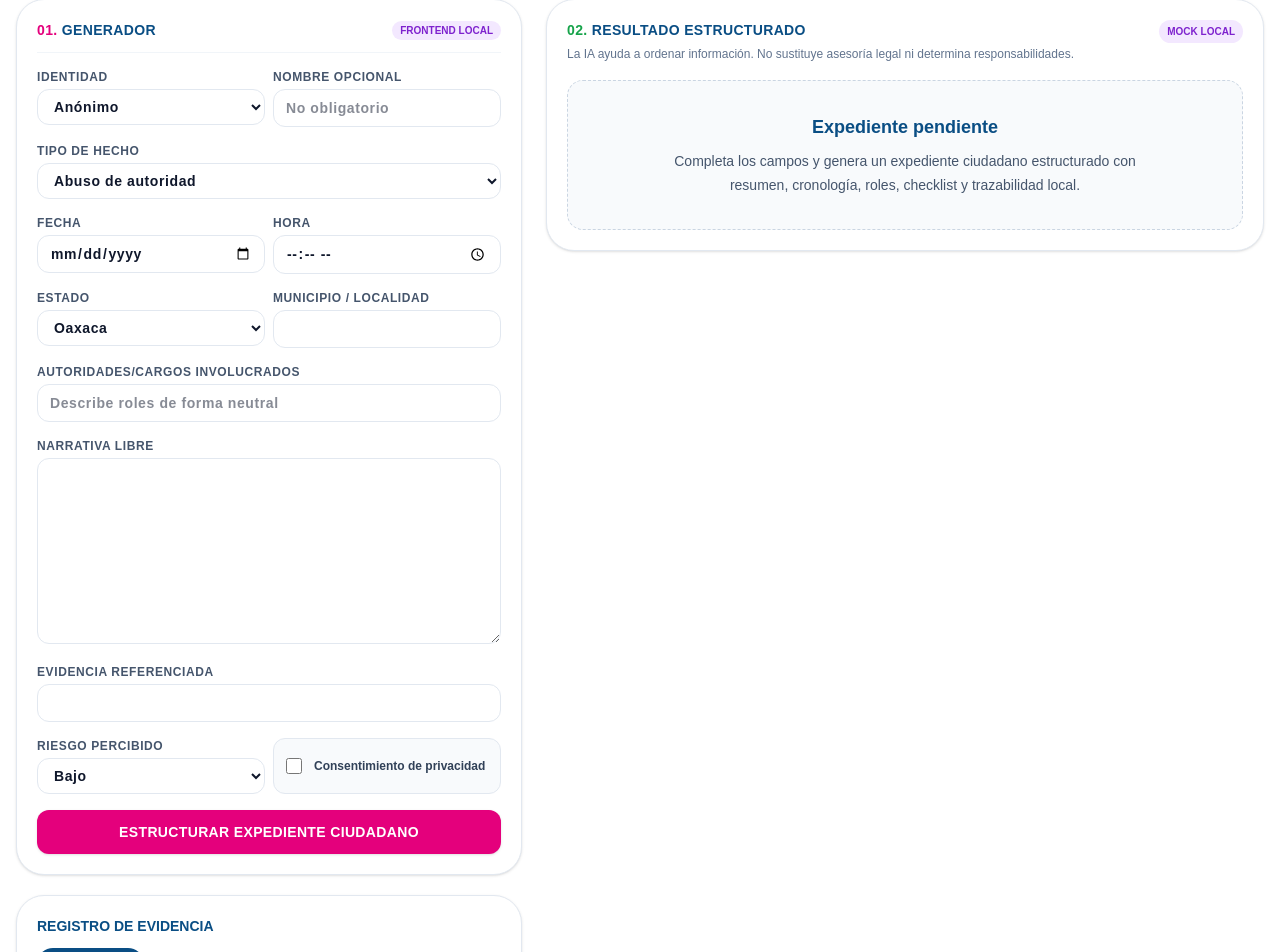
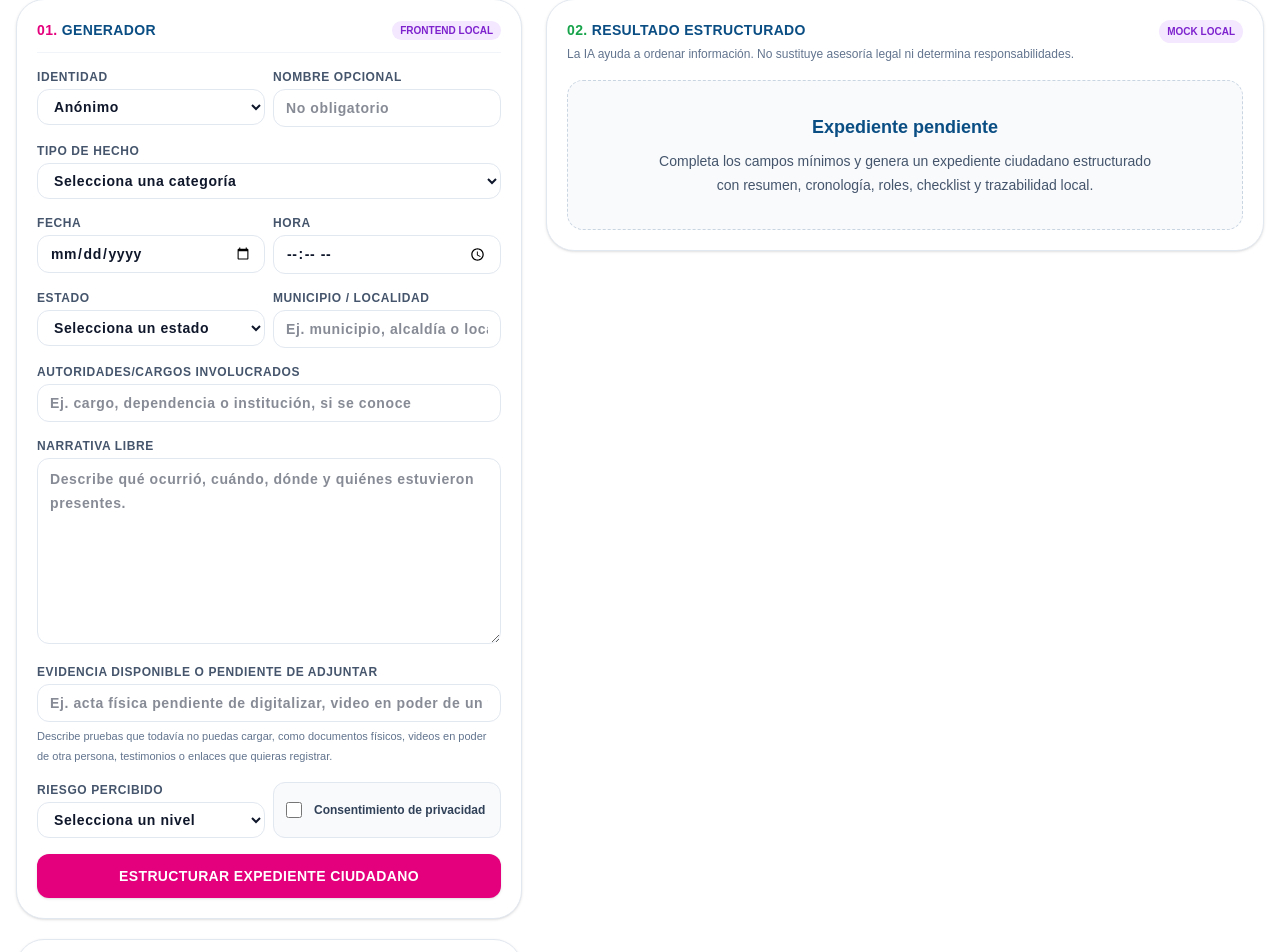
Before and after one commit to TecnocraciaParticipativaMexico/Plataforma, a Next.js app in the folder web/: page /fiscalia-ia in a window 1280 px wide. Shown: the part 320-1272 px from the top of the page. Built offline with nearby package versions, Linux system fonts and the light colour scheme.

Commit message:
fix: clarify Fiscalia IA evidence UX and empty validation

```diff
--- a/web/components/fiscalia-ia/CaseGenerator.tsx
+++ b/web/components/fiscalia-ia/CaseGenerator.tsx
@@ -14,9 +14,19 @@ type CaseGeneratorProps = {
   structuredCase: StructuredCase | null;
 };
 
+function getValidationErrors(form: FiscaliaFormState): string[] {
+  const errors: string[] = [];
+  if (!form.factType) errors.push("Selecciona una categoría de hecho.");
+  if (!form.state && !form.municipality.trim()) errors.push("Indica al menos un estado, municipio o localidad aproximada.");
+  if (!form.narrative.trim()) errors.push("Agrega una narrativa breve de los hechos.");
+  if (!form.privacyConsent) errors.push("Confirma el consentimiento de privacidad antes de estructurar el expediente.");
+  return errors;
+}
+
 export function CaseGenerator({ form, evidence, loading, onFormChange, onEvidenceAdd, onGenerate, structuredCase }: CaseGeneratorProps) {
   const inputRef = useRef<HTMLInputElement | null>(null);
   const [fileNotice, setFileNotice] = useState("");
+  const [validationErrors, setValidationErrors] = useState<string[]>([]);
 
   async function handleFiles(files: FileList | null) {
     if (!files?.length) return;
@@ -37,6 +47,13 @@ export function CaseGenerator({ form, evidence, loading, onFormChange, onEvidenc
     if (inputRef.current) inputRef.current.value = "";
   }
 
+  function handleGenerateClick() {
+    const errors = getValidationErrors(form);
+    setValidationErrors(errors);
+    if (errors.length) return;
+    onGenerate();
+  }
+
   return (
     <section className="grid gap-6 lg:grid-cols-12">
       <div className="space-y-5 lg:col-span-5">
@@ -45,6 +62,15 @@ export function CaseGenerator({ form, evidence, loading, onFormChange, onEvidenc
             <h2 className="text-sm font-black uppercase tracking-wide text-[#0A4E84]"><span className="text-[#E4007C]">01.</span> Generador</h2>
             <span className="rounded-full bg-[#F3E8FF] px-2 py-0.5 text-[10px] font-bold uppercase text-[#7E22CE]">frontend local</span>
           </div>
+
+          {validationErrors.length ? (
+            <div className="mb-4 rounded-xl border border-[#F97316]/30 bg-[#FFF7ED] p-3 text-xs leading-5 text-[#9A3412]">
+              <p className="font-black uppercase">Faltan datos mínimos</p>
+              <ul className="mt-1 list-disc pl-4">
+                {validationErrors.map((error) => <li key={error}>{error}</li>)}
+              </ul>
+            </div>
+          ) : null}
 
           <div className="grid gap-4">
             <div className="grid gap-2 sm:grid-cols-2">
@@ -64,6 +90,7 @@ export function CaseGenerator({ form, evidence, loading, onFormChange, onEvidenc
             <label className="text-xs font-bold uppercase tracking-wider text-slate-600">
               Tipo de hecho
               <select value={form.factType} onChange={(event) => onFormChange({ factType: event.target.value })} className="mt-1 w-full rounded-xl border border-slate-200 bg-white px-3 py-2 text-sm text-slate-900 outline-none focus:border-[#E4007C] focus:ring-2 focus:ring-[#E4007C]/15">
+                <option value="">Selecciona una categoría</option>
                 {factTypes.map((type) => <option key={type}>{type}</option>)}
               </select>
             </label>
@@ -83,34 +110,39 @@ export function CaseGenerator({ form, evidence, loading, onFormChange, onEvidenc
               <label className="text-xs font-bold uppercase tracking-wider text-slate-600">
                 Estado
                 <select value={form.state} onChange={(event) => onFormChange({ state: event.target.value })} className="mt-1 w-full rounded-xl border border-slate-200 bg-white px-3 py-2 text-sm text-slate-900 outline-none focus:border-[#E4007C] focus:ring-2 focus:ring-[#E4007C]/15">
+                  <option value="">Selecciona un estado</option>
                   {mexicanStates.map((state) => <option key={state}>{state}</option>)}
                 </select>
               </label>
               <label className="text-xs font-bold uppercase tracking-wider text-slate-600">
                 Municipio / localidad
-                <input value={form.municipality} onChange={(event) => onFormChange({ municipality: event.target.value.slice(0, 120) })} className="mt-1 w-full rounded-xl border border-slate-200 bg-white px-3 py-2 text-sm text-slate-900 outline-none focus:border-[#E4007C] focus:ring-2 focus:ring-[#E4007C]/15" />
+                <input value={form.municipality} onChange={(event) => onFormChange({ municipality: event.target.value.slice(0, 120) })} className="mt-1 w-full rounded-xl border border-slate-200 bg-white px-3 py-2 text-sm text-slate-900 outline-none focus:border-[#E4007C] focus:ring-2 focus:ring-[#E4007C]/15" placeholder="Ej. municipio, alcaldía o localidad" />
               </label>
             </div>
 
             <label className="text-xs font-bold uppercase tracking-wider text-slate-600">
               Autoridades/cargos involucrados
-              <input value={form.involvedRoles} onChange={(event) => onFormChange({ involvedRoles: event.target.value.slice(0, 500) })} className="mt-1 w-full rounded-xl border border-slate-200 bg-white px-3 py-2 text-sm text-slate-900 outline-none focus:border-[#E4007C] focus:ring-2 focus:ring-[#E4007C]/15" placeholder="Describe roles de forma neutral" />
+              <input value={form.involvedRoles} onChange={(event) => onFormChange({ involvedRoles: event.target.value.slice(0, 500) })} className="mt-1 w-full rounded-xl border border-slate-200 bg-white px-3 py-2 text-sm text-slate-900 outline-none focus:border-[#E4007C] focus:ring-2 focus:ring-[#E4007C]/15" placeholder="Ej. cargo, dependencia o institución, si se conoce" />
             </label>
 
             <label className="text-xs font-bold uppercase tracking-wider text-slate-600">
               Narrativa libre
-              <textarea value={form.narrative} onChange={(event) => onFormChange({ narrative: event.target.value.slice(0, 6000) })} rows={7} className="mt-1 w-full resize-y rounded-xl border border-slate-200 bg-white px-3 py-2 text-sm leading-6 text-slate-900 outline-none focus:border-[#E4007C] focus:ring-2 focus:ring-[#E4007C]/15" />
+              <textarea value={form.narrative} onChange={(event) => onFormChange({ narrative: event.target.value.slice(0, 6000) })} rows={7} className="mt-1 w-full resize-y rounded-xl border border-slate-200 bg-white px-3 py-2 text-sm leading-6 text-slate-900 outline-none focus:border-[#E4007C] focus:ring-2 focus:ring-[#E4007C]/15" placeholder="Describe qué ocurrió, cuándo, dónde y quiénes estuvieron presentes." />
             </label>
 
             <label className="text-xs font-bold uppercase tracking-wider text-slate-600">
-              Evidencia referenciada
-              <input value={form.evidenceReference} onChange={(event) => onFormChange({ evidenceReference: event.target.value.slice(0, 700) })} className="mt-1 w-full rounded-xl border border-slate-200 bg-white px-3 py-2 text-sm text-slate-900 outline-none focus:border-[#E4007C] focus:ring-2 focus:ring-[#E4007C]/15" />
+              Evidencia disponible o pendiente de adjuntar
+              <input value={form.evidenceReference} onChange={(event) => onFormChange({ evidenceReference: event.target.value.slice(0, 700) })} className="mt-1 w-full rounded-xl border border-slate-200 bg-white px-3 py-2 text-sm text-slate-900 outline-none focus:border-[#E4007C] focus:ring-2 focus:ring-[#E4007C]/15" placeholder="Ej. acta física pendiente de digitalizar, video en poder de un testigo o enlace público." />
+              <span className="mt-1 block text-[11px] font-normal normal-case leading-5 tracking-normal text-slate-500">
+                Describe pruebas que todavía no puedas cargar, como documentos físicos, videos en poder de otra persona, testimonios o enlaces que quieras registrar.
+              </span>
             </label>
 
             <div className="grid gap-2 sm:grid-cols-2">
               <label className="text-xs font-bold uppercase tracking-wider text-slate-600">
                 Riesgo percibido
                 <select value={form.riskLevel} onChange={(event) => onFormChange({ riskLevel: event.target.value as FiscaliaFormState["riskLevel"] })} className="mt-1 w-full rounded-xl border border-slate-200 bg-white px-3 py-2 text-sm text-slate-900 outline-none focus:border-[#E4007C] focus:ring-2 focus:ring-[#E4007C]/15">
+                  <option value="">Selecciona un nivel</option>
                   <option value="bajo">Bajo</option>
                   <option value="medio">Medio</option>
                   <option value="alto">Alto</option>
@@ -123,16 +155,16 @@ export function CaseGenerator({ form, evidence, loading, onFormChange, onEvidenc
               </label>
             </div>
 
-            <button type="button" onClick={onGenerate} disabled={loading} className="rounded-xl bg-[#E4007C] px-5 py-3 text-sm font-black uppercase tracking-wide text-white shadow-sm transition hover:bg-[#BE185D] disabled:cursor-wait disabled:opacity-70">
+            <button type="button" onClick={handleGenerateClick} disabled={loading} className="rounded-xl bg-[#E4007C] px-5 py-3 text-sm font-black uppercase tracking-wide text-white shadow-sm transition hover:bg-[#BE185D] disabled:cursor-wait disabled:opacity-70">
               {loading ? "Estructurando..." : "Estructurar expediente ciudadano"}
             </button>
           </div>
         </div>
 
         <div className="rounded-[28px] border border-slate-200 bg-white p-5 shadow-sm">
-          <h3 className="mb-3 text-sm font-black uppercase text-[#0A4E84]">Registro de evidencia</h3>
-          <input ref={inputRef} type="file" multiple onChange={(event) => void handleFiles(event.target.files)} className="block w-full text-xs text-slate-600 file:mr-3 file:rounded-full file:border-0 file:bg-[#0A4E84] file:px-4 file:py-2 file:text-xs file:font-bold file:text-white" />
-          <p className="mt-2 text-[11px] leading-5 text-slate-500">No se suben archivos automáticamente. Los hashes se calculan localmente cuando el navegador lo permite.</p>
+          <h3 className="mb-3 text-sm font-black uppercase text-[#0A4E84]">Archivos locales</h3>
+          <input ref={inputRef} type="file" multiple onChange={(event) => void handleFiles(event.target.files)} className="block w-full rounded-xl border border-dashed border-slate-300 bg-[#F8FAFC] p-3 text-xs text-slate-600 file:mr-3 file:rounded-full file:border-0 file:bg-[#0A4E84] file:px-4 file:py-2 file:text-xs file:font-bold file:text-white" />
+          <p className="mt-2 text-[11px] leading-5 text-slate-500">Selecciona archivos únicamente cuando decidas hacerlo. No se envían automáticamente; el hash se calcula localmente cuando el navegador lo permite.</p>
           {fileNotice ? <p className="mt-2 rounded-lg border border-[#16A34A]/20 bg-[#DCFCE7] p-2 text-xs text-[#166534]">{fileNotice}</p> : null}
           <div className="mt-4">
             <EvidenceMiniList evidence={evidence} />
@@ -153,7 +185,7 @@ export function CaseGenerator({ form, evidence, loading, onFormChange, onEvidenc
           {!structuredCase ? (
             <div className="rounded-2xl border border-dashed border-slate-300 bg-[#F8FAFC] p-8 text-center">
               <p className="text-lg font-black text-[#0A4E84]">Expediente pendiente</p>
-              <p className="mx-auto mt-2 max-w-lg text-sm leading-6 text-slate-600">Completa los campos y genera un expediente ciudadano estructurado con resumen, cronología, roles, checklist y trazabilidad local.</p>
+              <p className="mx-auto mt-2 max-w-lg text-sm leading-6 text-slate-600">Completa los campos mínimos y genera un expediente ciudadano estructurado con resumen, cronología, roles, checklist y trazabilidad local.</p>
             </div>
           ) : (
             <div className="space-y-4">
```
